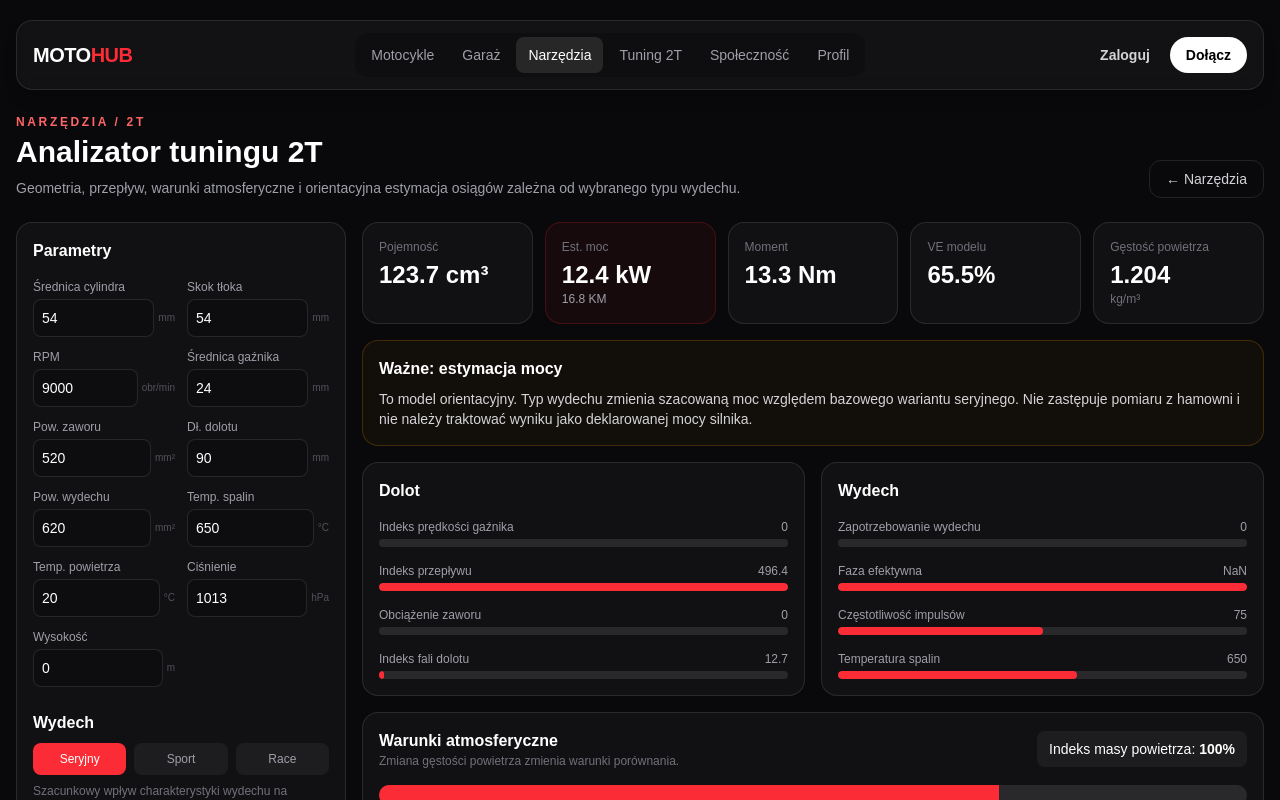
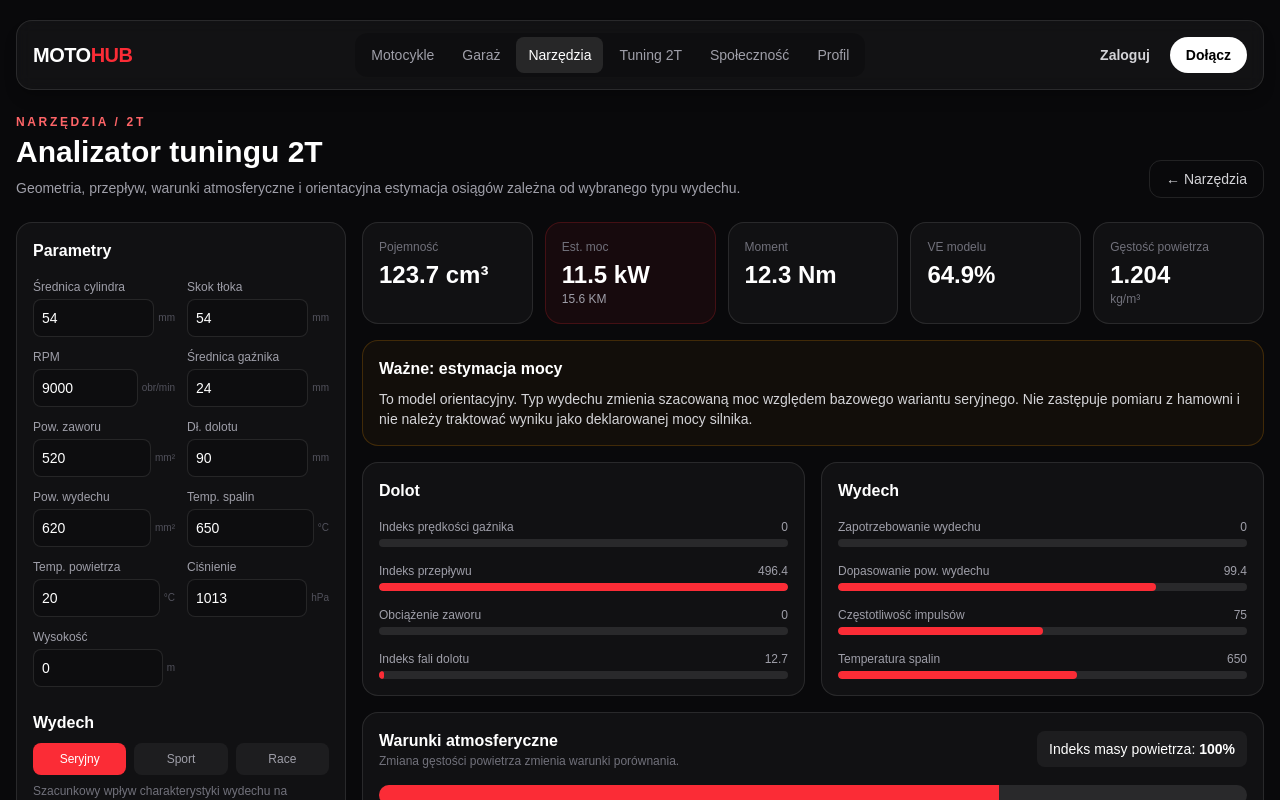
Before and after one commit to maker599/Motohub, a Next.js app: page /narzedzia/tuning-2t in a window 1280 px wide. Shown: the top 800 px of the page. Built offline with nearby package versions, Linux system fonts and the light colour scheme; no server answers.

Commit message:
Dopracuj wplyw parametrow na moc w analizatorze 2T

```diff
--- a/app/narzedzia/tuning-2t/page.tsx
+++ b/app/narzedzia/tuning-2t/page.tsx
@@ -5,7 +5,8 @@ import { useMemo, useState } from "react";
 import SiteNav from "../../SiteNav";
 
 type Inputs={bore:number;stroke:number;rpm:number;carb:number;airTemp:number;pressure:number;altitude:number;reedArea:number;intakeLength:number;exhaustArea:number;exhaustTemp:number;};
-const defaults:any={bore:54,stroke:54,rpm:9000,carb:24,airTemp:20,pressure:1013,altitude:0,reedArea:520,intakeLength:90,exhaustArea:620,exhaustTemp:650,exhaustProfile:"stock"};
+type ExhaustProfile="stock"|"sport"|"race";
+const defaults={bore:54,stroke:54,rpm:9000,carb:24,airTemp:20,pressure:1013,altitude:0,reedArea:520,intakeLength:90,exhaustArea:620,exhaustTemp:650,exhaustProfile:"stock" as ExhaustProfile};
 const clamp=(v:number,a:number,b:number)=>Math.min(b,Math.max(a,v));
 const n=(v:number,d=1)=>Number(v.toFixed(d));
 function calc(i:Inputs){
@@ -16,26 +17,43 @@ function calc(i:Inputs){
  const pulseHz=rpm/120,reedLoading=i.reedArea>0?(sweptL*rpm/120)/(i.reedArea/1e-6):0;
  const intakeWave=(sound/(4*Math.max(20,i.intakeLength)/1000))/pulseHz,exhaustDemand=i.exhaustArea>0?(sweptL*rpm/120)/(i.exhaustArea/1e-6):0;
  const densityPct=(rho/1.204)*100,pressureFactor=i.pressure/1013.25,airMassIndex=densityPct*pressureFactor;
- const rpmBand=clamp(1-Math.abs(rpm-10500)/6500,.55,1);
- const carbFactor=clamp(0.92+Math.min(.12,Math.max(0,carbFlowIndex-4)/60),.88,1.04);
+ const exhaustBase={stock:.175,sport:.235,race:.285}[i.exhaustProfile];
+ const exhaustPeak={stock:7200,sport:9300,race:11500}[i.exhaustProfile];
+ const exhaustWidth={stock:5600,sport:5000,race:4200}[i.exhaustProfile];
+ const peakDistance=Math.abs(rpm-exhaustPeak);
+ const rpmBand=clamp(1-peakDistance/(exhaustWidth*1.55),.48,1);
+ const targetCarb={stock:24,sport:30,race:34}[i.exhaustProfile];
+ const carbRatio=i.carb/targetCarb;
+ const carbFactor=clamp(1-0.13*Math.pow(Math.log(Math.max(.35,carbRatio))/Math.log(1.45),2),.78,1.04);
+ const carbCapacity=clamp(carbFlowIndex/(Math.PI*Math.pow(targetCarb/2,2)*Math.sqrt(1.204)),.55,1.35);
+ const highRpmNeed=clamp((rpm-exhaustPeak+1800)/1800,0,1);
+ const carbHighRpmBonus=clamp(1+(carbCapacity-1)*.10*highRpmNeed,.92,1.04);
  const airFactor=clamp(.94+Math.min(.08,(airMassIndex-85)/250),.88,1.02);
- const exhaustBase={stock:.175,sport:.235,race:.285}[i.exhaustProfile];
- const exhaustPeak={stock:7500,sport:9500,race:11500}[i.exhaustProfile];
- const exhaustWidth={stock:6500,sport:5200,race:4200}[i.exhaustProfile];
- const exhaustFactor=clamp(1-(Math.abs(rpm-exhaustPeak)/exhaustWidth)*.12,.86,1);
+ const reedTarget={stock:430,sport:520,race:650}[i.exhaustProfile];
+ const reedRatio=i.reedArea/Math.max(1,reedTarget);
+ const reedFactor=clamp(1-0.08*Math.pow(Math.log(Math.max(.5,reedRatio))/Math.log(1.5),2),.86,1.02);
+ const intakeTarget={stock:120,sport:105,race:90}[i.exhaustProfile];
+ const intakeRatio=Math.max(.5,i.intakeLength/Math.max(1,intakeTarget));
+ const intakeFactor=clamp(1-0.07*Math.pow(Math.log(intakeRatio)/Math.log(1.5),2),.86,1.02);
+ const exhaustTarget={stock:560,sport:700,race:850}[i.exhaustProfile];
+ const exhaustRatio=Math.max(.5,i.exhaustArea/Math.max(1,exhaustTarget));
+ const exhaustAreaFactor=clamp(1-0.09*Math.pow(Math.log(exhaustRatio)/Math.log(1.5),2),.84,1.03);
+ const tempTarget={stock:600,sport:650,race:700}[i.exhaustProfile];
+ const tempFactor=clamp(1-0.025*Math.pow((i.exhaustTemp-tempTarget)/150,2),.94,1);
+ const exhaustFactor=clamp(1-(peakDistance/exhaustWidth)*.10,.82,1);
  const sizeFactor=clamp(Math.pow(disp/125,.18),.72,1.12);
- const powerHp=disp*exhaustBase*rpmBand*carbFactor*airFactor*exhaustFactor*sizeFactor;
+ const powerHp=disp*exhaustBase*rpmBand*carbFactor*carbHighRpmBonus*airFactor*reedFactor*intakeFactor*exhaustAreaFactor*tempFactor*exhaustFactor*sizeFactor;
  const torqueNm=powerHp*745.7/(rpm*2*Math.PI/60);
  const powerKw=powerHp/1.35962;
  const volumetricEfficiency=clamp(.58+(powerHp/disp)*.55,.42,.96);
  const imep=clamp(torqueNm*4*Math.PI/(disp/1e6*1e5),4.8,12.5);
- return {disp,rho,sound,meanPiston,carbArea,carbFlowIndex,carbVelocityIndex,pulseHz,reedLoading,intakeWave,exhaustDemand,densityPct,pressureFactor,airMassIndex,volumetricEfficiency,imep,torqueNm,powerKw,powerHp};
+ return {disp,rho,sound,meanPiston,carbArea,carbFlowIndex,carbVelocityIndex,pulseHz,reedLoading,intakeWave,exhaustDemand,densityPct,pressureFactor,airMassIndex,volumetricEfficiency,imep,torqueNm,powerKw,powerHp,carbFactor,reedFactor,intakeFactor,exhaustAreaFactor,tempFactor};
 }
 function Meter({value,min,max,label}:{value:number;min:number;max:number;label:string}){const p=clamp((value-min)/(max-min)*100,0,100);return <div><div className="mb-1 flex justify-between text-xs text-zinc-400"><span>{label}</span><span>{n(value,1)}</span></div><div className="h-2 overflow-hidden rounded-full bg-white/10"><div className="h-full rounded-full bg-red-500" style={{width:p+"%"}}/></div></div>}
 
 export default function Tuning2T(){
  const [i,setI]=useState(defaults),[profile,setProfile]=useState<"street"|"sport"|"race">("sport");
- const set=(k:keyof typeof defaults,v:string)=>setI(x=>({...x,[k]:Number(v)||0})),r=useMemo(()=>calc(i),[i]);
+ const set=(k:keyof typeof defaults,v:string)=>setI(x=>({...x,[k]:k==="exhaustProfile"?v:Number(v)||0})),r=useMemo(()=>calc(i),[i]);
  const profileData={street:{rpm:7000,desc:"szerszy zakres i spokojniejsza charakterystyka"},sport:{rpm:9000,desc:"środek między zakresem a mocą szczytową"},race:{rpm:11000,desc:"priorytet wysokich obrotów"}}[profile];
  const fields=[["bore","Średnica cylindra","mm"],["stroke","Skok tłoka","mm"],["rpm","RPM","obr/min"],["carb","Średnica gaźnika","mm"],["reedArea","Pow. zaworu","mm²"],["intakeLength","Dł. dolotu","mm"],["exhaustArea","Pow. wydechu","mm²"],["exhaustTemp","Temp. spalin","°C"],["airTemp","Temp. powietrza","°C"],["pressure","Ciśnienie","hPa"],["altitude","Wysokość","m"]] as const;
  return <main className="min-h-screen bg-zinc-950 text-white"><div className="mx-auto max-w-7xl px-4 py-5"><SiteNav/><div className="mt-6 flex flex-wrap items-end justify-between gap-4"><div><div className="text-xs font-bold uppercase tracking-[.22em] text-red-400">Narzędzia / 2T</div><h1 className="mt-1 text-3xl font-black">Analizator tuningu 2T</h1><p className="mt-2 max-w-3xl text-sm text-zinc-400">Geometria, przepływ, warunki atmosferyczne i orientacyjna estymacja osiągów zależna od wybranego typu wydechu.</p></div><Link href="/narzedzia" className="rounded-xl border border-white/10 px-4 py-2 text-sm text-zinc-300 hover:bg-white/5">← Narzędzia</Link></div>
@@ -43,7 +61,7 @@ export default function Tuning2T(){
  <div className="space-y-4">
  <section className="grid gap-3 sm:grid-cols-2 xl:grid-cols-5"><div className="rounded-2xl border border-white/10 bg-white/[.035] p-4"><div className="text-xs text-zinc-500">Pojemność</div><div className="mt-1 text-2xl font-black">{n(r.disp,1)} cm³</div></div><div className="rounded-2xl border border-red-500/20 bg-red-500/[.06] p-4"><div className="text-xs text-zinc-500">Est. moc</div><div className="mt-1 text-2xl font-black">{n(r.powerKw,1)} kW</div><div className="text-xs text-zinc-400">{n(r.powerHp,1)} KM</div></div><div className="rounded-2xl border border-white/10 bg-white/[.035] p-4"><div className="text-xs text-zinc-500">Moment</div><div className="mt-1 text-2xl font-black">{n(r.torqueNm,1)} Nm</div></div><div className="rounded-2xl border border-white/10 bg-white/[.035] p-4"><div className="text-xs text-zinc-500">VE modelu</div><div className="mt-1 text-2xl font-black">{n(r.volumetricEfficiency*100,1)}%</div></div><div className="rounded-2xl border border-white/10 bg-white/[.035] p-4"><div className="text-xs text-zinc-500">Gęstość powietrza</div><div className="mt-1 text-2xl font-black">{n(r.rho,3)}</div><div className="text-xs text-zinc-500">kg/m³</div></div></section>
  <section className="rounded-2xl border border-amber-500/20 bg-amber-500/[.04] p-4"><h2 className="font-bold">Ważne: estymacja mocy</h2><p className="mt-2 text-sm text-zinc-300">To model orientacyjny. Typ wydechu zmienia szacowaną moc względem bazowego wariantu seryjnego. Nie zastępuje pomiaru z hamowni i nie należy traktować wyniku jako deklarowanej mocy silnika.</p></section>
- <section className="grid gap-4 md:grid-cols-2"><div className="rounded-2xl border border-white/10 bg-white/[.035] p-4"><h2 className="font-bold">Dolot</h2><div className="mt-4 space-y-4"><Meter label="Indeks prędkości gaźnika" value={r.carbVelocityIndex} min={0} max={250}/><Meter label="Indeks przepływu" value={r.carbFlowIndex} min={0} max={80}/><Meter label="Obciążenie zaworu" value={r.reedLoading} min={0} max={300}/><Meter label="Indeks fali dolotu" value={r.intakeWave} min={0} max={1000}/></div></div><div className="rounded-2xl border border-white/10 bg-white/[.035] p-4"><h2 className="font-bold">Wydech</h2><div className="mt-4 space-y-4"><Meter label="Zapotrzebowanie wydechu" value={r.exhaustDemand} min={0} max={250}/><Meter label="Faza efektywna" value={r.portTime*360} min={0} max={360}/><Meter label="Częstotliwość impulsów" value={r.pulseHz} min={0} max={150}/><Meter label="Temperatura spalin" value={i.exhaustTemp} min={300} max={900}/></div></div></section>
+ <section className="grid gap-4 md:grid-cols-2"><div className="rounded-2xl border border-white/10 bg-white/[.035] p-4"><h2 className="font-bold">Dolot</h2><div className="mt-4 space-y-4"><Meter label="Indeks prędkości gaźnika" value={r.carbVelocityIndex} min={0} max={250}/><Meter label="Indeks przepływu" value={r.carbFlowIndex} min={0} max={80}/><Meter label="Obciążenie zaworu" value={r.reedLoading} min={0} max={300}/><Meter label="Indeks fali dolotu" value={r.intakeWave} min={0} max={1000}/></div></div><div className="rounded-2xl border border-white/10 bg-white/[.035] p-4"><h2 className="font-bold">Wydech</h2><div className="mt-4 space-y-4"><Meter label="Zapotrzebowanie wydechu" value={r.exhaustDemand} min={0} max={250}/><Meter label="Dopasowanie pow. wydechu" value={r.exhaustAreaFactor*100} min={80} max={105}/><Meter label="Częstotliwość impulsów" value={r.pulseHz} min={0} max={150}/><Meter label="Temperatura spalin" value={i.exhaustTemp} min={300} max={900}/></div></div></section>
  <section className="rounded-2xl border border-white/10 bg-white/[.035] p-4"><div className="flex flex-wrap items-center justify-between gap-2"><div><h2 className="font-bold">Warunki atmosferyczne</h2><p className="text-xs text-zinc-500">Zmiana gęstości powietrza zmienia warunki porównania.</p></div><div className="rounded-lg bg-white/5 px-3 py-2 text-sm">Indeks masy powietrza: <b>{n(r.airMassIndex,1)}%</b></div></div><div className="mt-4 h-5 overflow-hidden rounded-full bg-white/10"><div className="h-full bg-red-500" style={{width:clamp(r.airMassIndex,0,140)/1.4+"%"}}/></div></section>
  </div></div></div></main>;
 }
```
